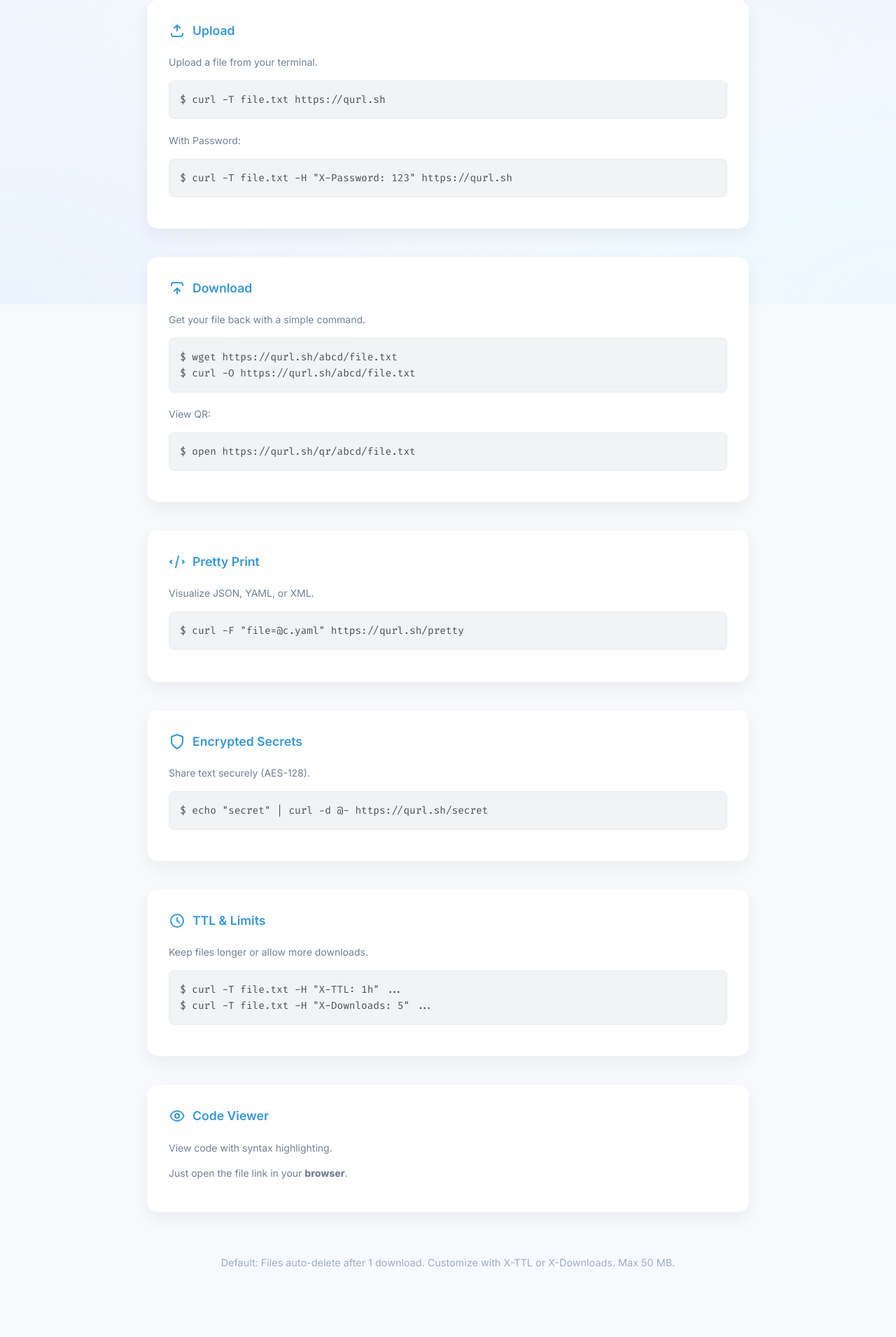
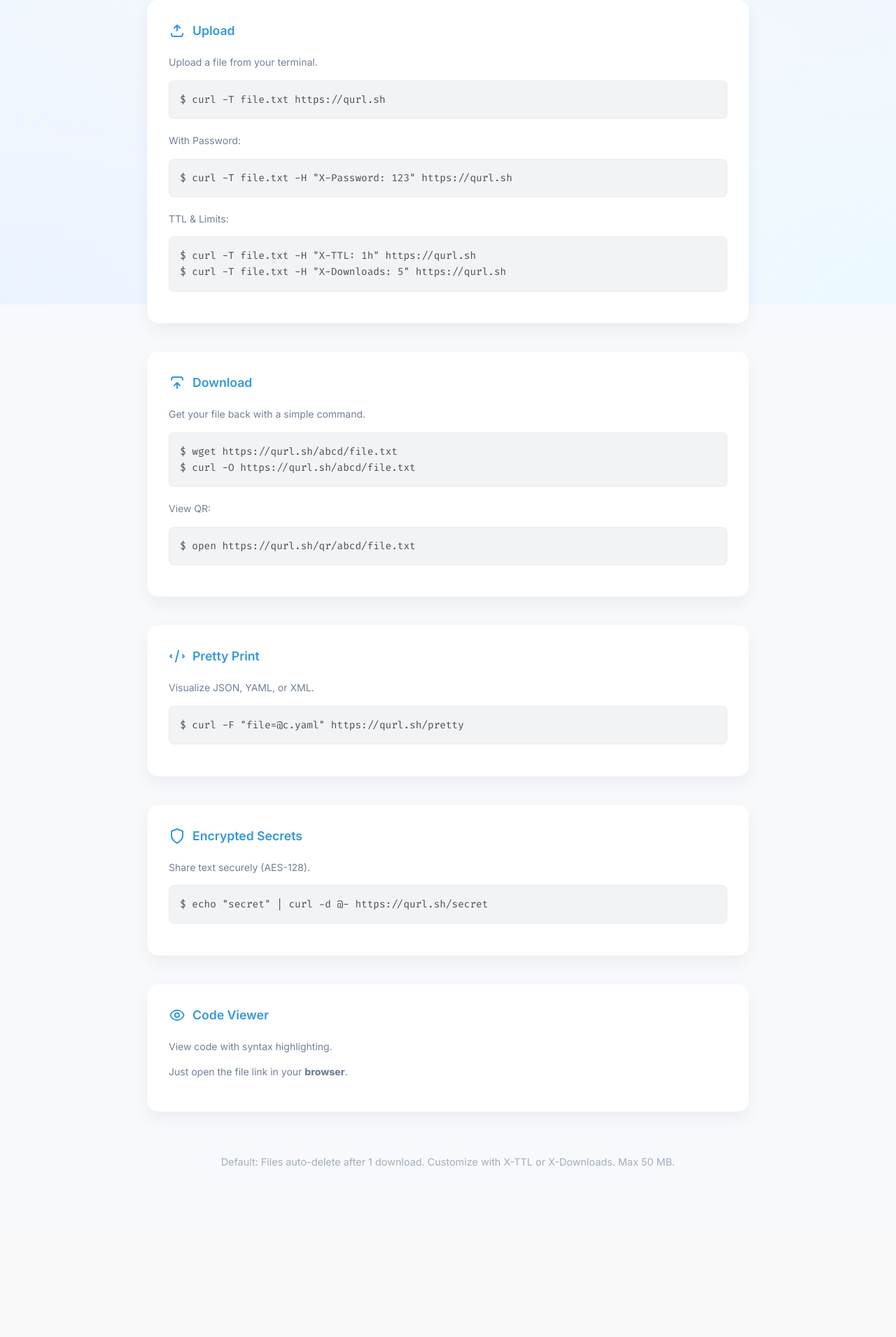
Before and after one commit to formher/cupload, a Flask app: page / in a window 1280 px wide. Shown: the part 365-2276 px from the top of the page at 70% size. After the commit the page ends 2032 px from the top, so only its background shows below. Run offline with Flask 2, Linux system fonts and the light colour scheme; some libraries are stand-ins or nearby versions.

Commit message:
style: move ttl instructions to upload card

```diff
--- a/app/templates/index.html
+++ b/app/templates/index.html
@@ -43,6 +43,10 @@
 
                 <p class="text-sm text-muted" style="margin-top: 20px;">With Password:</p>
                 <pre><code>$ curl -T file.txt -H "X-Password: 123" https://qurl.sh</code></pre>
+
+                <p class="text-sm text-muted" style="margin-top: 20px;">TTL & Limits:</p>
+                <pre><code>$ curl -T file.txt -H "X-TTL: 1h" https://qurl.sh
+$ curl -T file.txt -H "X-Downloads: 5" https://qurl.sh</code></pre>
             </div>
 
             <!-- Download Card -->
@@ -90,19 +94,7 @@ $ curl -O https://qurl.sh/abcd/file.txt</code></pre>
                 <pre><code>$ echo "secret" | curl -d @- https://qurl.sh/secret</code></pre>
             </div>
 
-            <!-- Advanced Features Card -->
-            <div class="card">
-                <h3>
-                    <svg width="24" height="24" viewBox="0 0 24 24" fill="none" xmlns="http://www.w3.org/2000/svg">
-                        <path d="M12 8v4l3 3m6-3a9 9 0 11-18 0 9 9 0 0118 0z" stroke="currentColor" stroke-width="2"
-                            stroke-linecap="round" stroke-linejoin="round" />
-                    </svg>
-                    TTL & Limits
-                </h3>
-                <p class="text-sm text-muted">Keep files longer or allow more downloads.</p>
-                <pre><code>$ curl -T file.txt -H "X-TTL: 1h" ...
-$ curl -T file.txt -H "X-Downloads: 5" ...</code></pre>
-            </div>
+
 
             <!-- Code Viewer Card -->
             <div class="card">
```
